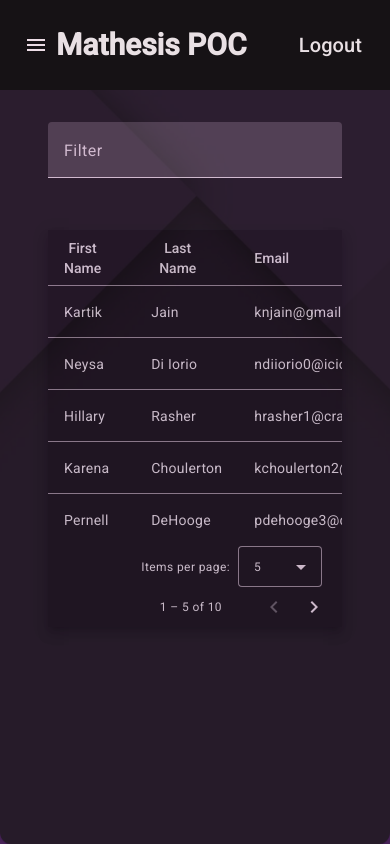
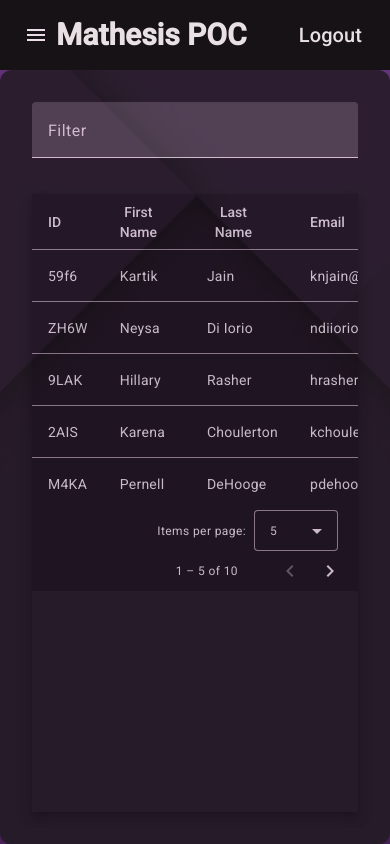
Before and after one commit to knjain1995/Mathesis-POCs, an Angular app: page /dashboard in a window 390 px wide. Built offline with nearby package versions, Linux system fonts and the light colour scheme; data requests are answered from the project's data file; sample sign-in values are in the browser's storage.

Commit message:
Made dashboard and navbar responsive

```diff
--- a/src/app/app.module.ts
+++ b/src/app/app.module.ts
@@ -42,6 +42,7 @@ import { MatSlideToggleModule } from '@angular/material/slide-toggle';
 import { MatExpansionModule } from '@angular/material/expansion';
 import { MatSidenavModule } from '@angular/material/sidenav';
 import { MatListModule } from '@angular/material/list';
+import { NavDrawerComponent } from './nav-drawer/nav-drawer.component';
 
 @NgModule({
   declarations: [
@@ -52,7 +53,8 @@ import { MatListModule } from '@angular/material/list';
     ConfirmationdialogComponent,
     StudentInformationDashboardComponent,
     NavigationComponent,
-    CreateStudentProfileComponent
+    CreateStudentProfileComponent,
+    NavDrawerComponent
   ],
   imports: [
     BrowserModule,
--- a/src/app/dashboard/dashboard.component.css
+++ b/src/app/dashboard/dashboard.component.css
@@ -1,44 +1,57 @@
-/* mat-card {
-    max-width: 100%;
-    min-width: 90%;
-    margin: 5em auto;
-    padding: 2em;
-  } */
-
-  mat-card {
-    display: block;
-    padding: 2em;
-    max-width: 100%;
-    min-height: 100%;
-    justify-content: center;
-    overflow-y: auto;
-  }
-
-
-
   .container {
     display: flex;
     flex-direction: column;
     justify-content: flex-start;
-    /* align-items: center; */
-    overflow-y: auto;
+    height: 100vh;
+    /* overflow-y: auto; */
+    /* min-height: 300px; */
+    /* max-height: 100vh; */
+  }
+
+  app-navigation {
+    /* position: sticky; */
+    /* min-height: 20%; */
+    min-height: 70px;
+    height: 70px;
+    max-height: 70px;
+  }
+
+  mat-card {
+    display: flex;
+    flex-direction: column;
+    flex-grow: 1;
+
+    padding: 1em;
+    max-width: 100%;
+    overflow: hidden;
+    /* height: 100%; */
+    /* max-height: 100%; */
+    /* justify-content: flex-start; */
+    /* min-height: 100%; */
+  }
+
+  mat-card-content {
+    display: flex;
+    flex-direction: column;
+    flex-grow: 1;
+    overflow-y: hidden;
   }
 
   table {
     width: 100%;
-    min-width: auto;
-    table-layout: auto;
+    min-width: 100%;
+    /* table-layout: auto; */
   }
 
   .table-container {
     width: 100%;
     overflow-x: auto;
-    margin-top: 1em;
+    overflow-y: auto;
+    flex-grow: 1;
   }
 
-  mat-paginator {
+  .mat-paginator {
     width: 100%;
-    overflow-x: auto;
   }
 
   .mat-column-edit, .mat-column-delete {
@@ -49,3 +62,15 @@
 .fitlered-no-value {
   color: white;
 }
+
+
+/* For phone in portrait  */
+@media (max-height: 800px) {
+  .toolbar-buttons {
+    display: none;
+  }
+
+  .menu-button {
+    display: block;
+  }
+}
--- a/src/app/dashboard/dashboard.component.html
+++ b/src/app/dashboard/dashboard.component.html
@@ -6,19 +6,23 @@
 
   <mat-card>
 
-    <mat-card-header>
+    <!-- <mat-card-header>
       <mat-card-title>
-        <h2>Dashboard</h2>
+        <h3>Dashboard</h3>
       </mat-card-title>
-    </mat-card-header>
+    </mat-card-header> -->
 
     <mat-card-content>
-      <mat-form-field>
+
+      <mat-form-field class="filter-form-field">
         <mat-label>Filter</mat-label>
         <input matInput (keyup)="applyFilter($event)" placeholder="Enter to filter" #input>
       </mat-form-field>
 
       <div class="mat-elevation-z8 table-container">
+
+        <div class="table-only-container">
+
           <table mat-table [dataSource]="dataSource" matSort>
 
             <!-- ID Column -->
@@ -94,8 +98,14 @@
 
           </table>
 
+        </div>
+
+        <div class="mat-paginator-container">
           <mat-paginator [pageSizeOptions]="[5, 10, 25, 100]"></mat-paginator>
         </div>
+
+      </div>
+
     </mat-card-content>
 
   </mat-card>
--- a/src/app/dashboard/dashboard.component.ts
+++ b/src/app/dashboard/dashboard.component.ts
@@ -64,7 +64,7 @@ import { signUpData } from '../model/signupdata';
     this.signUpService.getAllSignUp().subscribe({
       next: (res) => {
         this.dataSource = new MatTableDataSource(res);  // assign dataSource as a MatTableDataSource
-        this.displayedColumns = ['firstname', 'lastname', 'email', 'phone', 'dateofbirth', 'newsletterintent', 'edit', 'delete'] // define all columns that would be displayed, we skipped password
+        this.displayedColumns = ['id', 'firstname', 'lastname', 'email', 'phone', 'dateofbirth', 'newsletterintent', 'edit', 'delete'] // define all columns that would be displayed, we skipped password
         this.dataSource.paginator = this.paginator; // assign paginator to dataSource
         this.dataSource.sort = this.sort; // assign sorter to datasource
       },
--- /dev/null
+++ b/src/app/nav-drawer/nav-drawer.component.html
@@ -0,0 +1 @@
+<p>nav-drawer works!</p>
--- a/src/app/navigation/navigation.component.css
+++ b/src/app/navigation/navigation.component.css
@@ -1,30 +1,28 @@
 
 .navigation-toolbar {
-    /* position: sticky;   */
-    position: fixed;
+    display: flex;
+    position: sticky;
+    /* position: fixed; */
     z-index: 1000;  /* push navbar over other components */
-    height: 10%;
-    min-height: 90px;
+    /* min-height: 100%; */
+    /* min-height: 90px; */
+    height: 100%;
     min-width: 340px;
     font-size: 30px;
     font-weight: bold;
-
-    /* display: flex; */
-    /* justify-content: space-between; */
-    /* flex-wrap: wrap; */
   }
 
-  .navigation-toolbar button {
-    font-size: 20px;
-  }
-
-  .spacer {
+  .navigation-toolbar .spacer {
     flex: 1 1 auto;
   }
 
   .toolbar-buttons {
     display: flex;
     flex-wrap: wrap;
+  }
+
+  button {
+    font-size: 20px;
   }
 
   .menu-button {
--- a/src/styles.css
+++ b/src/styles.css
@@ -11,6 +11,8 @@
     min-height: 100vh;
     height: 100vh;
     min-width: 300px;
+    min-height: 300px;
+    /* max-height: 100vh; */
   }
 
   body {
@@ -29,6 +31,7 @@
 
     min-height: 100vh;
     height: 100vh;
+    max-height: 100vh;
 
     margin: 0;
   }
```
Also changed, not shown: src/app/nav-drawer/nav-drawer.component.ts (added, +10 -0 lines), src/app/nav-drawer/nav-drawer.component.css (added), src/app/navigation/navigation.component.ts (line endings or trailing spaces), 1 other file (tests, documents, lock files or other folders). Lines whose indentation alone changed are shown as unchanged.
